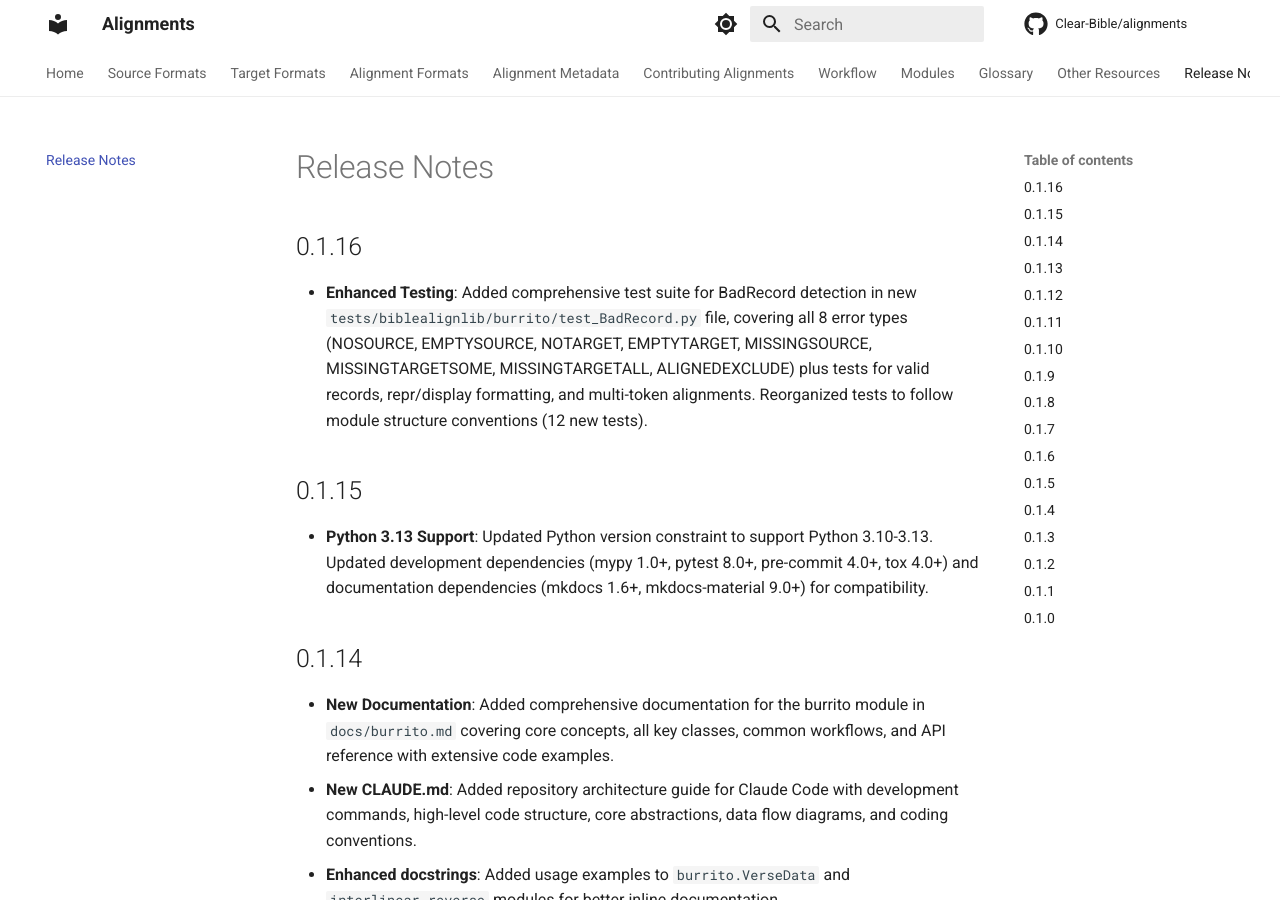
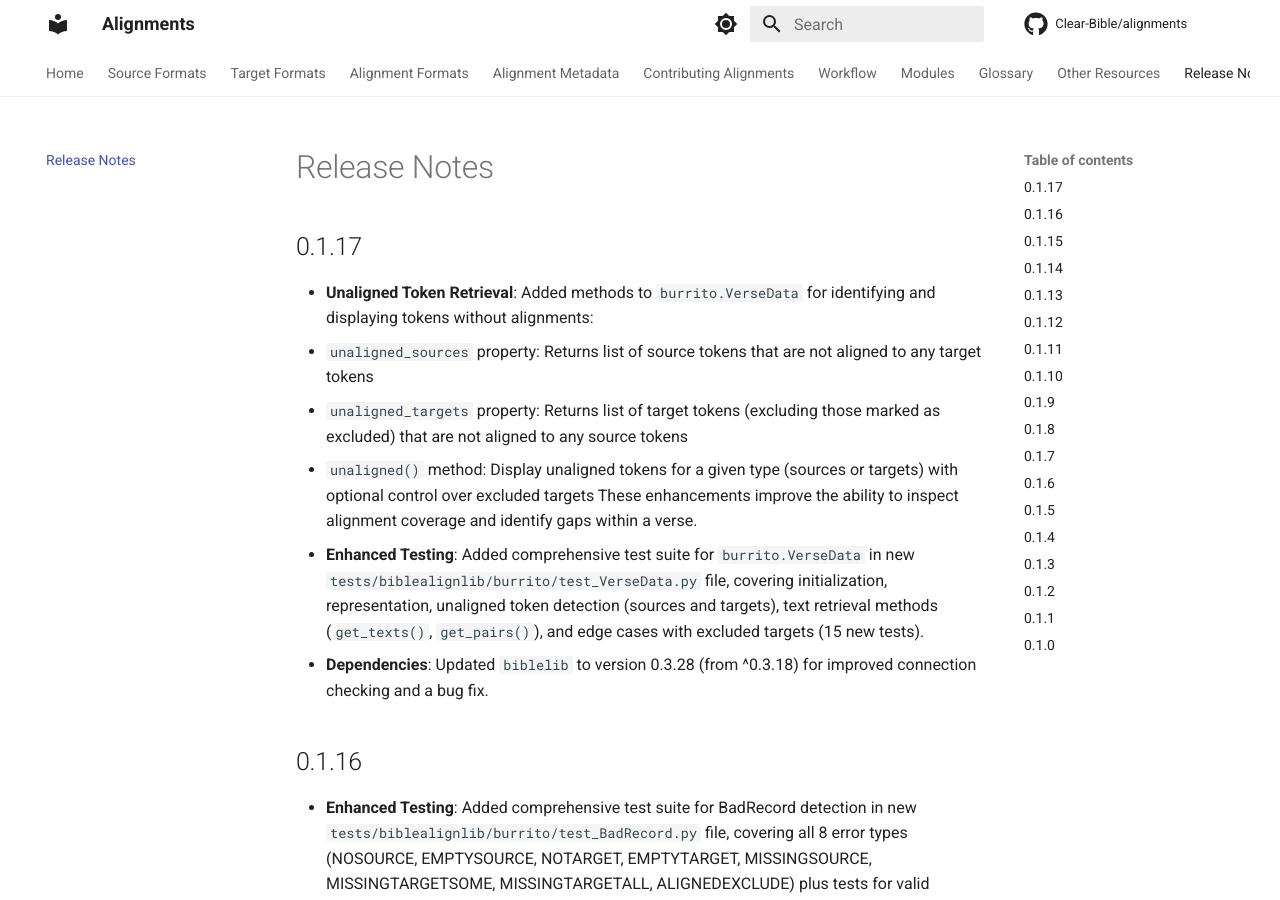
Before and after one commit to Clear-Bible/biblealignlib, an MkDocs documentation site: the page built from docs/ReleaseNotes.md, in a window 1280 px wide and 900 px high. Built offline with MkDocs 1.6.1 and Material for MkDocs 9.7.7, drawn with Linux system fonts in a browser that asks for light colours; comment, search, counter and statistics services are not loaded.

Commit message:
v 0.1.17

```diff
--- a/docs/ReleaseNotes.md
+++ b/docs/ReleaseNotes.md
@@ -1,4 +1,24 @@
 # Release Notes
+
+## 0.1.17
+
+- **Unaligned Token Retrieval**: Added methods to `burrito.VerseData` for
+  identifying and displaying tokens without alignments:
+  - `unaligned_sources` property: Returns list of source tokens that are not
+    aligned to any target tokens
+  - `unaligned_targets` property: Returns list of target tokens (excluding
+    those marked as excluded) that are not aligned to any source tokens
+  - `unaligned()` method: Display unaligned tokens for a given type
+    (sources or targets) with optional control over excluded targets
+  These enhancements improve the ability to inspect alignment coverage and
+  identify gaps within a verse.
+- **Enhanced Testing**: Added comprehensive test suite for `burrito.VerseData`
+  in new `tests/biblealignlib/burrito/test_VerseData.py` file, covering
+  initialization, representation, unaligned token detection (sources and
+  targets), text retrieval methods (`get_texts()`, `get_pairs()`), and edge
+  cases with excluded targets (15 new tests).
+- **Dependencies**: Updated `biblelib` to version 0.3.28 (from
+  ^0.3.18) for improved connection checking and a bug fix.
 
 ## 0.1.16
 
--- a/pyproject.toml
+++ b/pyproject.toml
@@ -1,6 +1,6 @@
 [tool.poetry]
 name = "biblealignlib"
-version = "0.1.16"
+version = "0.1.17"
 description = "Code for managing Word-level alignments for Bibles, including both automatic alignments and manually corrected alignments."
 authors = ["Sean Boisen <sean.boisen@biblica.com>"]
 license = "MIT"
```
